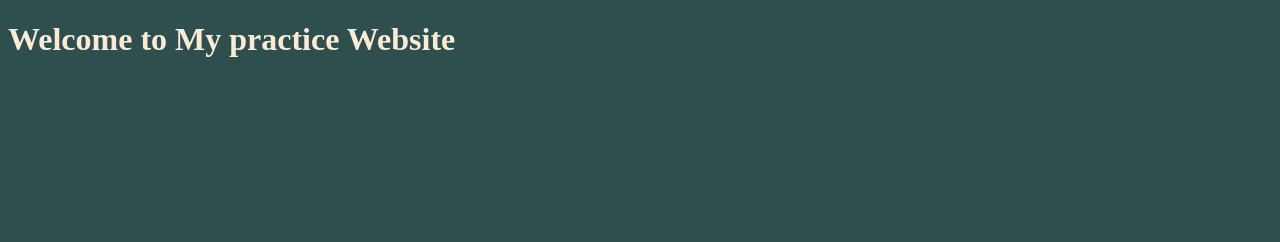
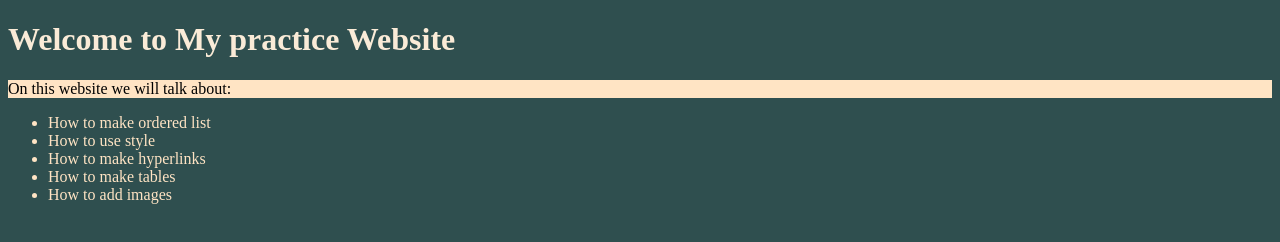
Before and after one commit to Kaitlyn-kodes/Practice-, a plain HTML site: page Index.html in a window 1280 px wide. Drawn offline with Linux system fonts and the light colour scheme.

Commit message:
Update Index.html

```diff
--- a/Index.html
+++ b/Index.html
@@ -8,6 +8,13 @@
 </head>
 <body style="background-color: darkslategrey;">
     <h1 style="color:antiquewhite;font-size: xx-large;">Welcome to My practice Website</h1>
-    <p style="background-color: blanchedalmond;font-size: medium;font-family: Arial, Helvetica, sans-serif;
+    <p STYLE="background-color: bisque;font-size: medium;"> On this website we will talk about:</p>
+    <ul style="color: bisque;">
+        <li>How to make ordered list</li>
+        <li>How to use style</li>
+        <li>How to make hyperlinks</li>
+        <li>How to make tables</li>
+        <li>How to add images</li>
+    </ul>
 </body>
 </html>
```
